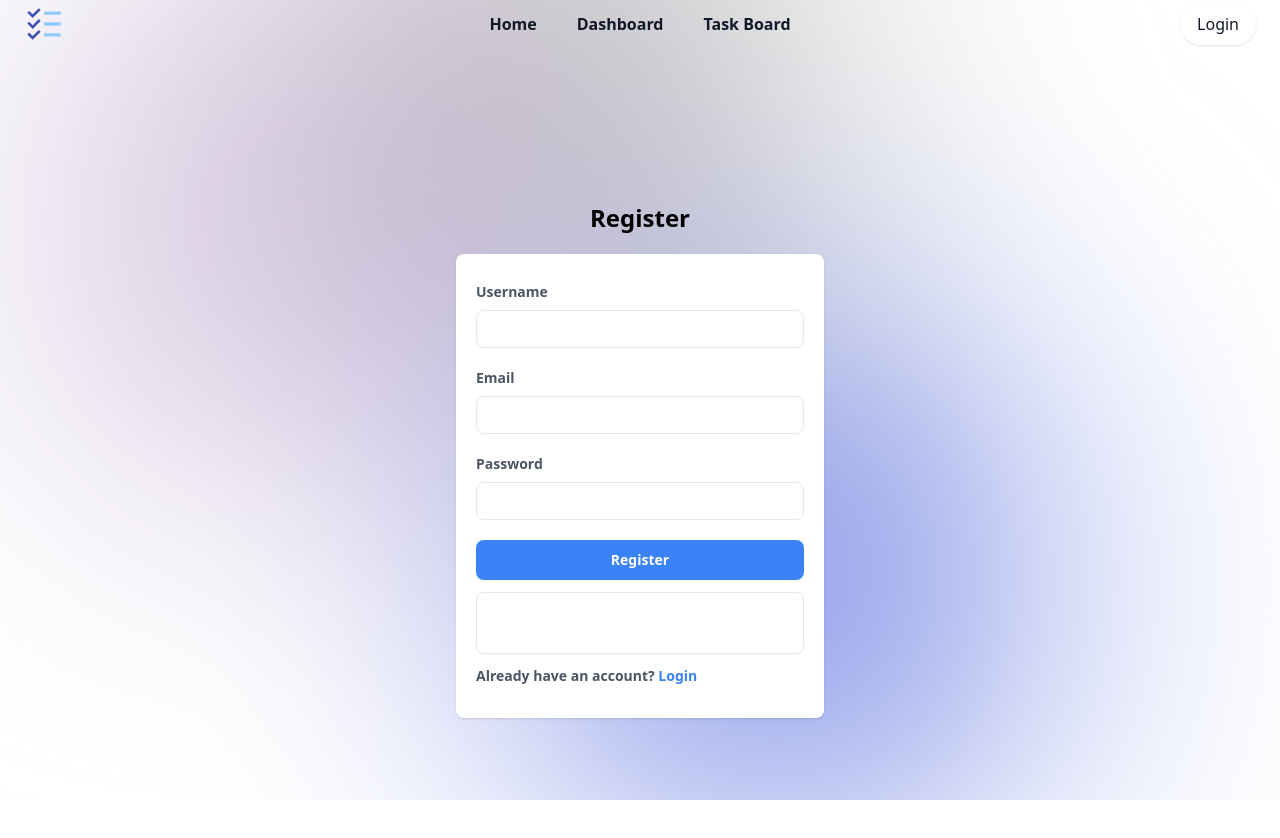
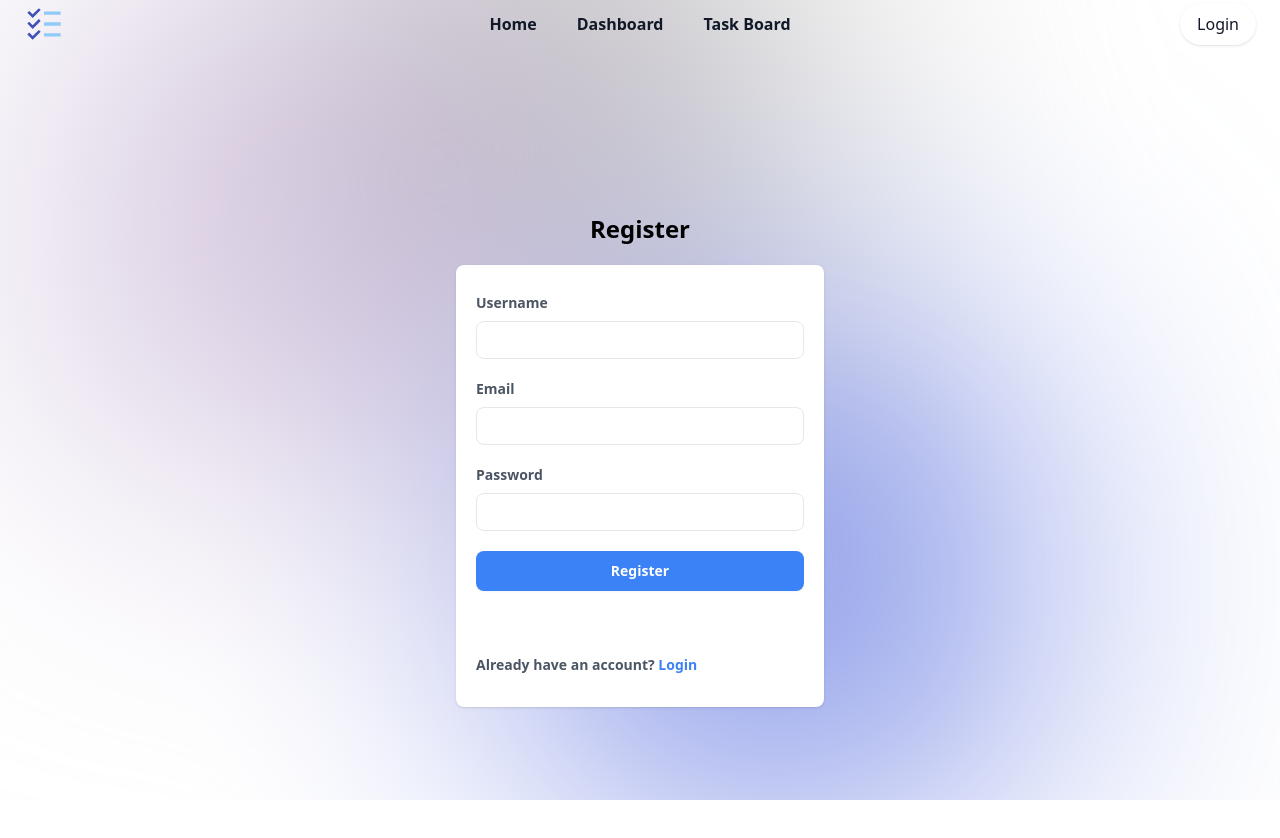
Before and after one commit to Prasanth3699/todo_task, a React (Vite) app in the folder frontend/: page /register in a window 1280 px wide. Shown: the top 838 px of the page. Built offline with nearby package versions, Linux system fonts and the light colour scheme; no server answers.

Commit message:
modified google sign in link

```diff
--- a/frontend/index.html
+++ b/frontend/index.html
@@ -2,7 +2,7 @@
 <html lang="en">
   <head>
     <meta charset="UTF-8" />
-    <link rel="icon" type="image/svg+xml" href="/todo-list.svg" />
+    <link rel="icon" type="image/svg+xml" href="./src/assets/todo-list.svg" />
     <meta name="viewport" content="width=device-width, initial-scale=1.0" />
     <title>Todo App</title>
   </head>
--- a/frontend/src/components/GoogleAuth.jsx
+++ b/frontend/src/components/GoogleAuth.jsx
@@ -9,7 +9,7 @@ const GoogleAuth = () => {
 
   const handleLogin = async (googleData) => {
     try {
-      const res = await axios.get(`${base_URL}/api/auth/google/fallback`, {
+      const res = await axios.get(`${base_URL}/api/auth/google/callback`, {
         headers: {
           "x-auth-token": googleData.credential,
         },
--- a/frontend/src/pages/Login.jsx
+++ b/frontend/src/pages/Login.jsx
@@ -72,10 +72,7 @@ const Login = () => {
               </form>
               <div className="mt-3">
                 <div className="grid  ">
-                  <button
-                    type="button"
-                    className="transition duration-200 border border-gray-200 text-gray-500 w-full py-2.5 rounded-lg text-sm shadow-sm hover:shadow-md font-normal text-center inline-block"
-                  >
+                  <button type="button">
                     <GoogleAuth />
                   </button>
                 </div>
--- a/frontend/src/pages/Register.jsx
+++ b/frontend/src/pages/Register.jsx
@@ -82,10 +82,7 @@ const Register = () => {
               </form>
               <div className="mt-3">
                 <div className="grid  ">
-                  <button
-                    type="button"
-                    className="transition duration-200 border border-gray-200 text-gray-500 w-full py-2.5 rounded-lg text-sm shadow-sm hover:shadow-md font-normal text-center inline-block"
-                  >
+                  <button type="button">
                     <GoogleAuth />
                   </button>
                 </div>
```
